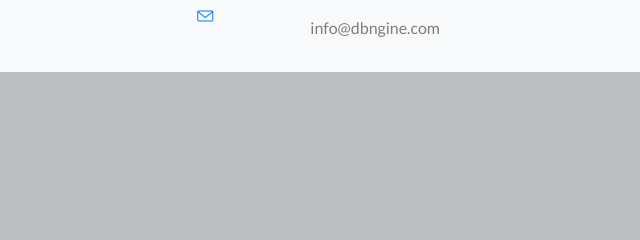
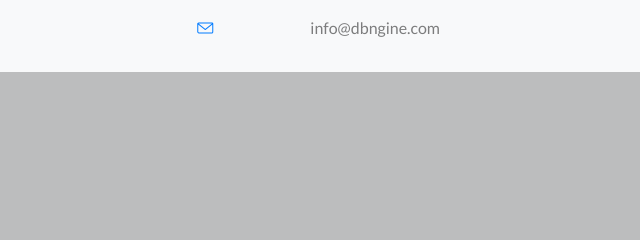
Before and after one commit to dba-git/dba-git, a website: page index.html in a window 1280 px wide. Shown: the top 240 px of the page, 0-640 px from the left. Drawn offline with Linux system fonts and the light colour scheme.

Commit message:
rollback to original

```diff
--- a/index.html
+++ b/index.html
@@ -33,7 +33,7 @@
             <div class="features-icons-icon d-flex">
     <!--          <i class="icon-phone m-auto text-primary"></i>
                <a class="navbar-text" href="#">+31(0)123456789</a> -->
-              <i class="icon-envelope mx-auto text-primary"></i>
+              <i class="icon-envelope m-auto text-primary"></i>
               <a class="navbar-text" href="mailto:info@dbngine.com">info@dbngine.com</a>
               </div>
             </div>
```
